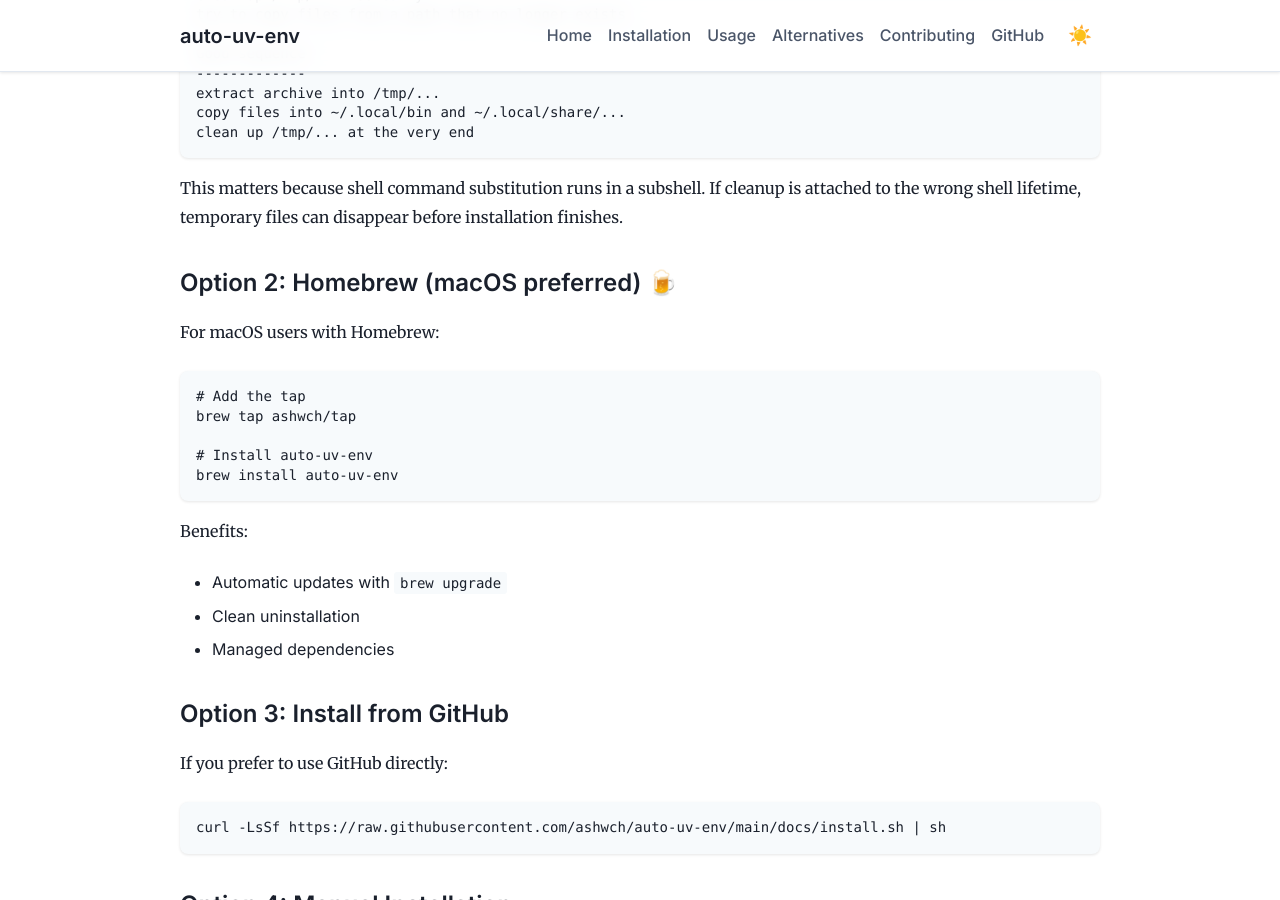
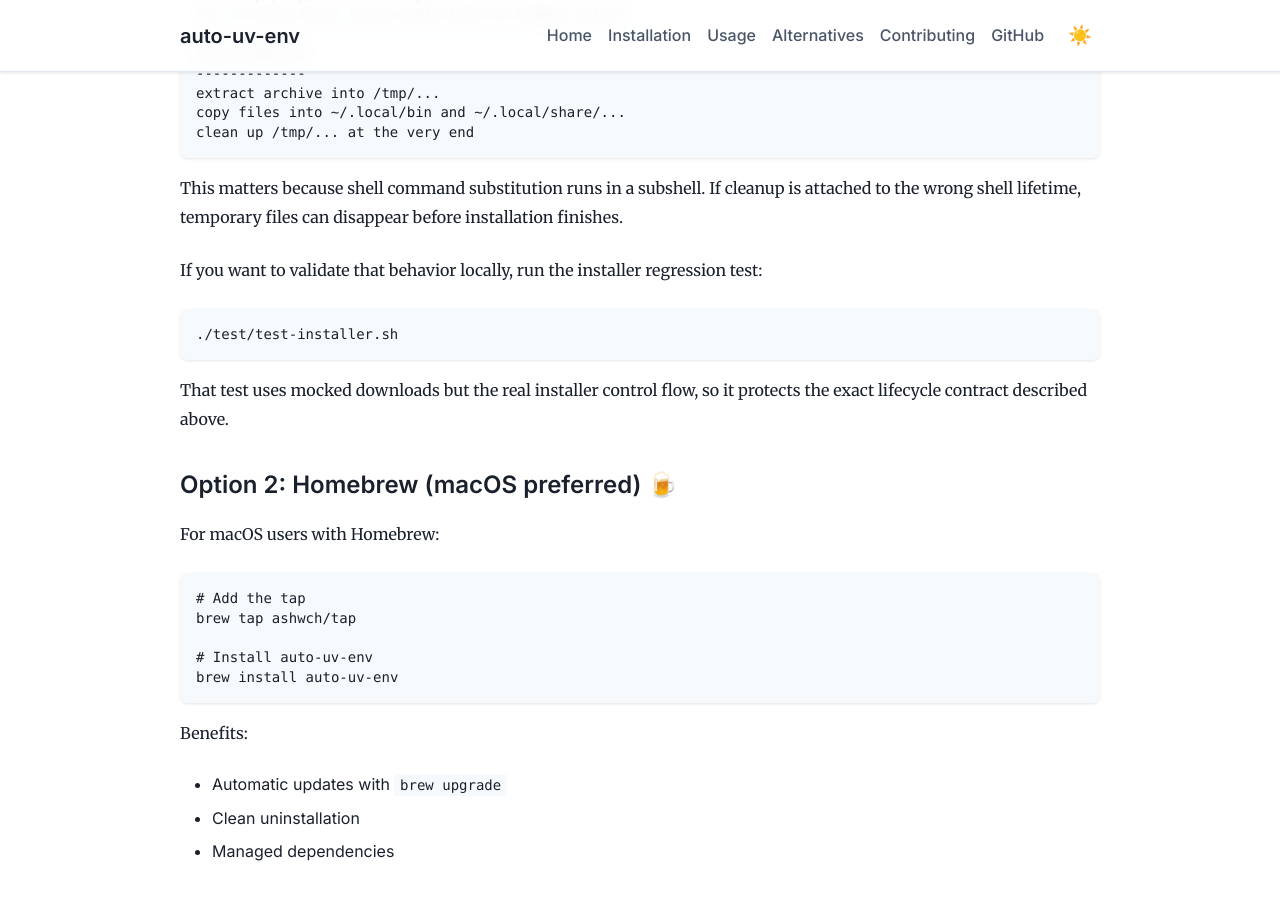
Before and after one commit to ashwch/auto-uv-env, a Jekyll site: the page built from docs/installation.md, in a window 1280 px wide and 900 px high, scrolled down 1383 px. Built offline with Jekyll 4.4.1, drawn with Linux system fonts in a browser that asks for light colours.

Commit message:
Document installer lifecycle and regression test

````diff
--- a/docs/installation.md
+++ b/docs/installation.md
@@ -61,6 +61,14 @@ clean up /tmp/... at the very end
 ```
 
 This matters because shell command substitution runs in a subshell. If cleanup is attached to the wrong shell lifetime, temporary files can disappear before installation finishes.
+
+If you want to validate that behavior locally, run the installer regression test:
+
+```bash
+./test/test-installer.sh
+```
+
+That test uses mocked downloads but the real installer control flow, so it protects the exact lifecycle contract described above.
 
 ### Option 2: Homebrew (macOS preferred) 🍺
 
````
Also changed, not shown: 2 other files.
